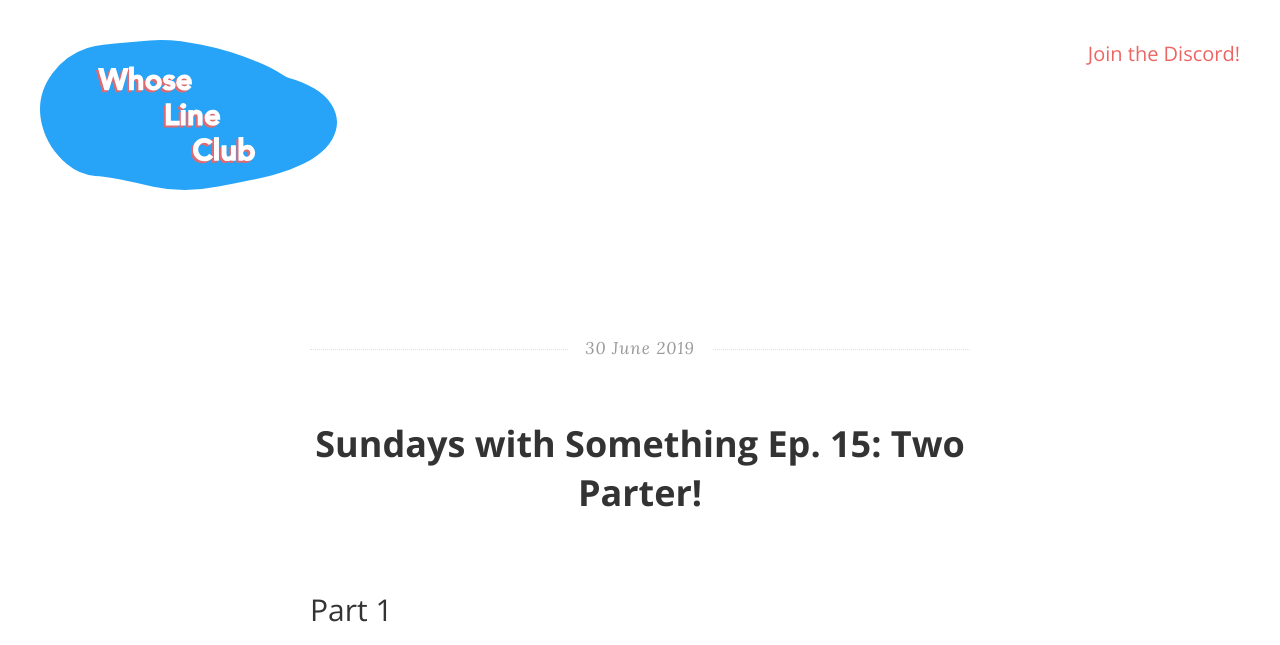
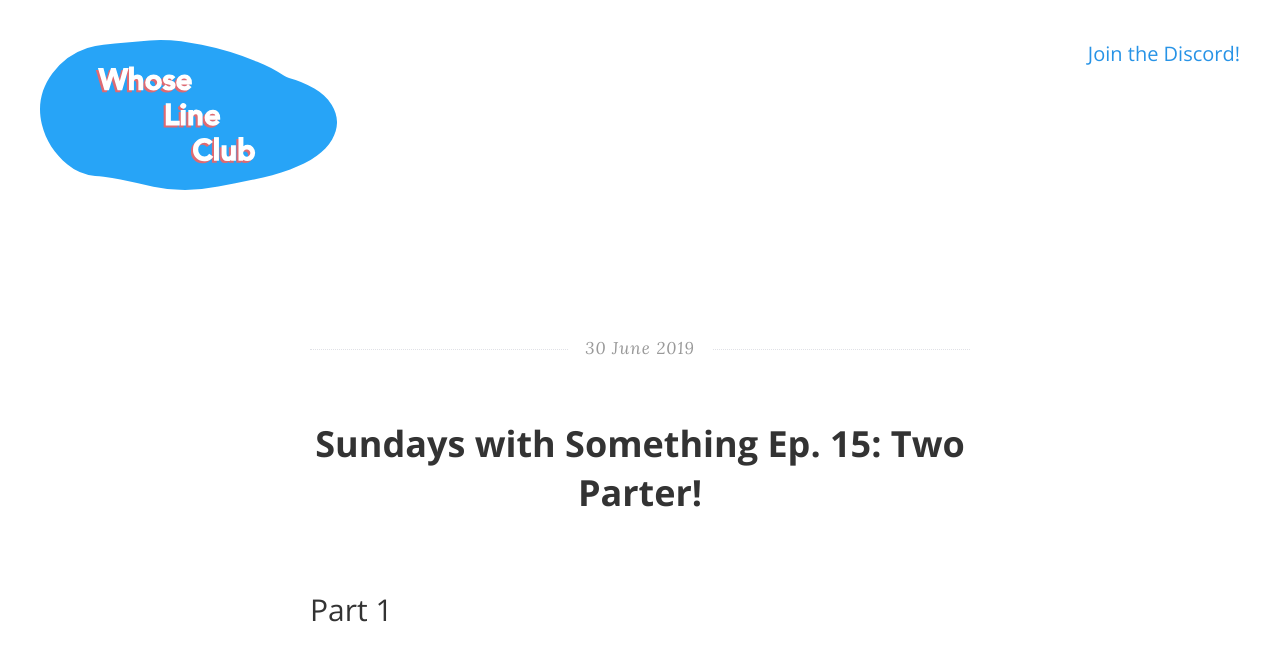
Before and after one commit to WhoseLine/whoseline.club, a Jekyll site: the page built from _posts/2019-06-30-57.md, in a window 1280 px wide. Shown: the top 645 px of the page. Built offline with Jekyll 4.4.1, drawn with Linux system fonts in a browser that asks for light colours; grey boxes are pictures that could not be loaded.

Commit message:
July 13th

```diff
--- a/_scss/base/_variables.scss
+++ b/_scss/base/_variables.scss
@@ -4,9 +4,9 @@ $main-color:        #ed6562;  // change this color for further customization
                                       // I like http://colours.neilorangepeel.com/! Making colors semantic too ;)
 $secondary-color:   #fff;
 $bg-color:          white; // background-color
-
+$brand-color:       #2793e6;
 $text-color:        #333;
-$link-color:        $main-color;
+$link-color:        $brand-color;
 $border-color:      #e0e1e6;
 $smoke-color:       #fafafa;
 
--- a/_scss/pages/_home.scss
+++ b/_scss/pages/_home.scss
@@ -30,6 +30,12 @@
               margin: 0;
             }
           }
+        }
+      }
+      .highlight-video {
+        background: $brand-color;
+        &:hover{
+          background: lighten($brand-color, 3%)
         }
       }
       @media (max-width: 942px) {
--- a/index.html
+++ b/index.html
@@ -16,7 +16,7 @@ redirect_from: "/page/1"
     {% for post in paginator.posts %}
     <li itemscope itemtype="http://schema.org/BlogPosting">
       <a href="{{ site.baseurl }}{{ post.url }}" itemprop="url">
-        <div class="p-wrap">
+        <div class="p-wrap{%- for cat in post.categories -%} {{ cat }}{%- endfor -%}">
           <article class="inner">
             <time datetime="{{ post.date | date_to_xmlschema }}"
                 itemprop="datePublished">
```
Also changed, not shown: _posts/2019-07-13-58.md (added, +8 -0 lines).
